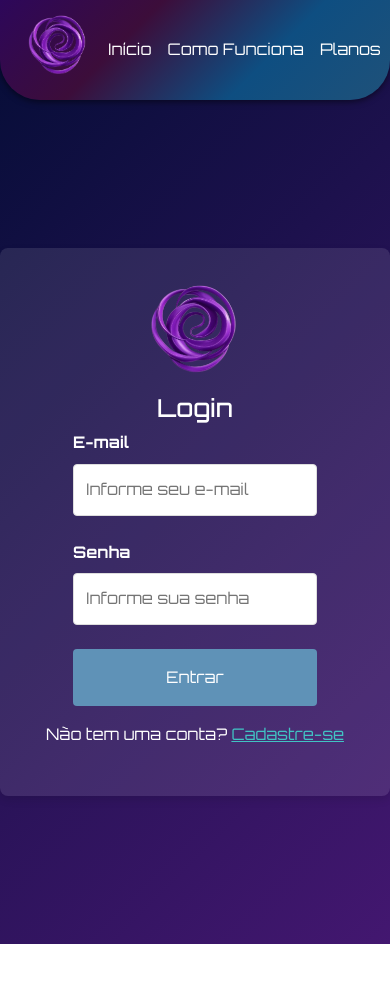
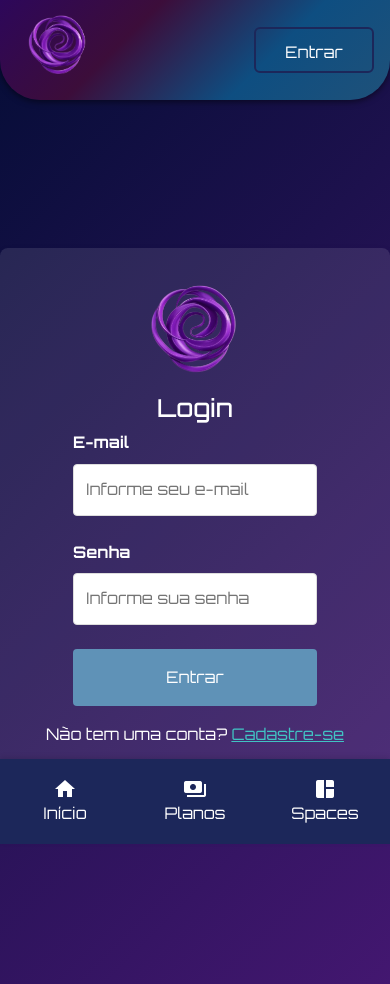
Before and after one commit to Jvprotano/VibeSync-Frontend, an Angular app: page /login in a window 390 px wide. Before the commit the page ends 944 px from the top, so only its background shows below. Built offline with nearby package versions, Linux system fonts and the light colour scheme.

Commit message:
New mobile Navbar and fix toast position

```diff
--- a/src/app/app.component.ts
+++ b/src/app/app.component.ts
@@ -2,7 +2,7 @@ import { Component } from "@angular/core";
 
 @Component({
   selector: 'app-root',
-  template: '<router-outlet></router-outlet>',
+  template: '<router-outlet></router-outlet><app-mobile-navbar></app-mobile-navbar>',
   standalone: false
 })
 export class AppComponent {
--- a/src/app/app.module.ts
+++ b/src/app/app.module.ts
@@ -29,6 +29,7 @@ import { NgbModule } from '@ng-bootstrap/ng-bootstrap';
 import { HeaderComponent } from './shared/header/header.component';
 import { FooterComponent } from './shared/footer/footer.component';
 import { InviteCardComponent } from './components/invite/invite-card.component';
+import { MobileNavbarComponent } from "./shared/mobile-navbar/mobile-navbar.component";
 
 @NgModule({
     declarations: [
@@ -61,7 +62,8 @@ import { InviteCardComponent } from './components/invite/invite-card.component';
         MatTooltipModule,
         NgbModule,
         HeaderComponent,
-        FooterComponent
+        FooterComponent,
+        MobileNavbarComponent
     ],
     providers: [
         provideHttpClient(withInterceptorsFromDi()),
--- a/src/app/components/auth/login/login.component.ts
+++ b/src/app/components/auth/login/login.component.ts
@@ -23,6 +23,10 @@ export class LoginComponent {
     private paymentService: PaymentService) { }
 
   login() {
+    if (!this.email || !this.password) {
+      this.toastrService.error('Por favor, preencha todos os campos.', 'Campos obrigatórios');
+      return;
+    }
     this.authService.login(this.email, this.password).subscribe({
       next: () => {
         this.handlePostLoginRedirect();
--- a/src/app/components/suggestions-table/suggestions-table.component.scss
+++ b/src/app/components/suggestions-table/suggestions-table.component.scss
@@ -4,6 +4,8 @@
   margin-bottom: 20px;
   margin-right: 2%;
   background: #040d36;
+  width: 100%;
+  overflow-x: auto;
 }
 
 .no-suggestions {
--- a/src/app/shared/header/header.component.html
+++ b/src/app/shared/header/header.component.html
@@ -1,5 +1,5 @@
 <header id="header">
-    <div class="d-flex align-items-center justify-content-between h-100 header-container">
+    <div class="d-md-flex d-none header-desktop align-items-center justify-content-between h-100 header-container">
         <div class="d-flex align-items-center gap-md-4">
             <div class="d-flex align-items-center">
                 <a routerLink="/">
@@ -32,4 +32,21 @@
             </button>
         </div>
     </div>
+    <div class="d-md-none d-flex header-mobile align-items-center justify-content-between h-100 header-container">
+        <div class="d-flex align-items-center gap-md-4">
+            <div class="d-flex align-items-center">
+                <a routerLink="/">
+                    <img src="assets/images/logo-sem-fundo.png" alt="Logo" class="logo" />
+                </a>
+            </div>
+        </div>
+        <div *ngIf="!user && !isAuthenticated" class="me-2">
+            <a class="btn btn-login" routerLink="/login">Entrar</a>
+        </div>
+        <div *ngIf="user || isAuthenticated" class="me-2">
+            <button title="Sair" (click)="logout()" class="btn btn-logout text-white">
+                <mat-icon>logout</mat-icon>
+            </button>
+        </div>
+    </div>
 </header>
--- /dev/null
+++ b/src/app/shared/mobile-navbar/mobile-navbar.component.html
@@ -0,0 +1,26 @@
+<div class="mobile-navbar row m-0">
+    <a class="col-4 nav-item text-decoration-none text-white" routerLink="/home" routerLinkActive="active">
+        <div class="item-content d-flex flex-column align-items-center">
+            <mat-icon>home</mat-icon>
+            <span>Início</span>
+        </div>
+    </a>
+    <a class="col-4 nav-item text-decoration-none text-white"
+        routerLink="/pricing" routerLinkActive="active">
+        <div class="item-content d-flex flex-column align-items-center">
+            <mat-icon>payments</mat-icon>
+            <span>Planos</span>
+        </div>
+    </a>
+    <a class="col-4 nav-item text-decoration-none text-white" routerLink="/user-spaces"
+        routerLinkActive="active">
+        <div class="item-content d-flex flex-column align-items-center">
+            <mat-icon>space_dashboard</mat-icon>
+            <span>Spaces</span>
+        </div>
+    </a>
+    <!-- <a class="align-items-center d-flex flex-column nav-item" routerLink="/" routerLinkActive="active">
+        <mat-icon>home</mat-icon>
+        <span>Perfil</span>
+    </a> -->
+</div>
--- /dev/null
+++ b/src/app/shared/mobile-navbar/mobile-navbar.component.scss
@@ -0,0 +1,51 @@
+@media screen and (max-width: 768px) {
+  .mobile-navbar {
+    position: fixed;
+    bottom: 0;
+    left: 0;
+    width: 100%;
+    background-color: rgba(28, 39, 90);
+    box-shadow: 0 -2px 5px rgba(0, 0, 0, 0.1);
+    z-index: 1000;
+    display: flex;
+    justify-content: space-around;
+    padding: 10px 0;
+    height: 85px;
+
+    .nav-item {
+      text-align: center;
+      flex-grow: 1;
+
+      .item-content {
+        padding: 8px 12px;
+
+        a {
+          text-decoration: none;
+          color: #333;
+          font-size: 14px;
+
+          &.active {
+            color: #007bff;
+            font-weight: bold;
+          }
+        }
+      }
+
+    }
+
+    .nav-item.active {
+      .item-content {
+        background-color: rgb(41, 55, 114);
+        border-radius: 5px;
+      }
+    }
+  }
+
+}
+
+@media screen and (min-width: 768px) {
+  .mobile-navbar {
+    display: none; // Hide the mobile navbar on larger screens
+  }
+
+}
--- a/src/styles.scss
+++ b/src/styles.scss
@@ -4,9 +4,7 @@
 @import "../node_modules/bootstrap/dist/css/bootstrap.min.css";
 
 html {
-  @include mat.theme((
-    color: (
-      theme-type: light,
+  @include mat.theme((color: (theme-type: light,
         primary: mat.$azure-palette,
         tertiary: mat.$blue-palette,
       ),
@@ -69,6 +67,33 @@ input[type="text"] {
   margin-bottom: 1rem;
 }
 
-a, i, button, span, h1, h2, h3, h4, h5, h6, input, label, p {
+a,
+i,
+button,
+span,
+h1,
+h2,
+h3,
+h4,
+h5,
+h6,
+input,
+label,
+p {
   font-family: 'Orbitron', 'Roboto', sans-serif !important;
 }
+
+@media screen and (max-width: 728px) {
+  body {
+    margin-bottom: 40px;
+  }
+
+  #crisp-chatbox a {
+    bottom: 90px !important;
+  }
+
+}
+
+#toast-container {
+  position: fixed !important;
+}
```
Also changed, not shown: src/app/shared/mobile-navbar/mobile-navbar.component.ts (added, +13 -0 lines), 1 other file (tests, documents, lock files or other folders). Lines whose indentation alone changed are shown as unchanged.
